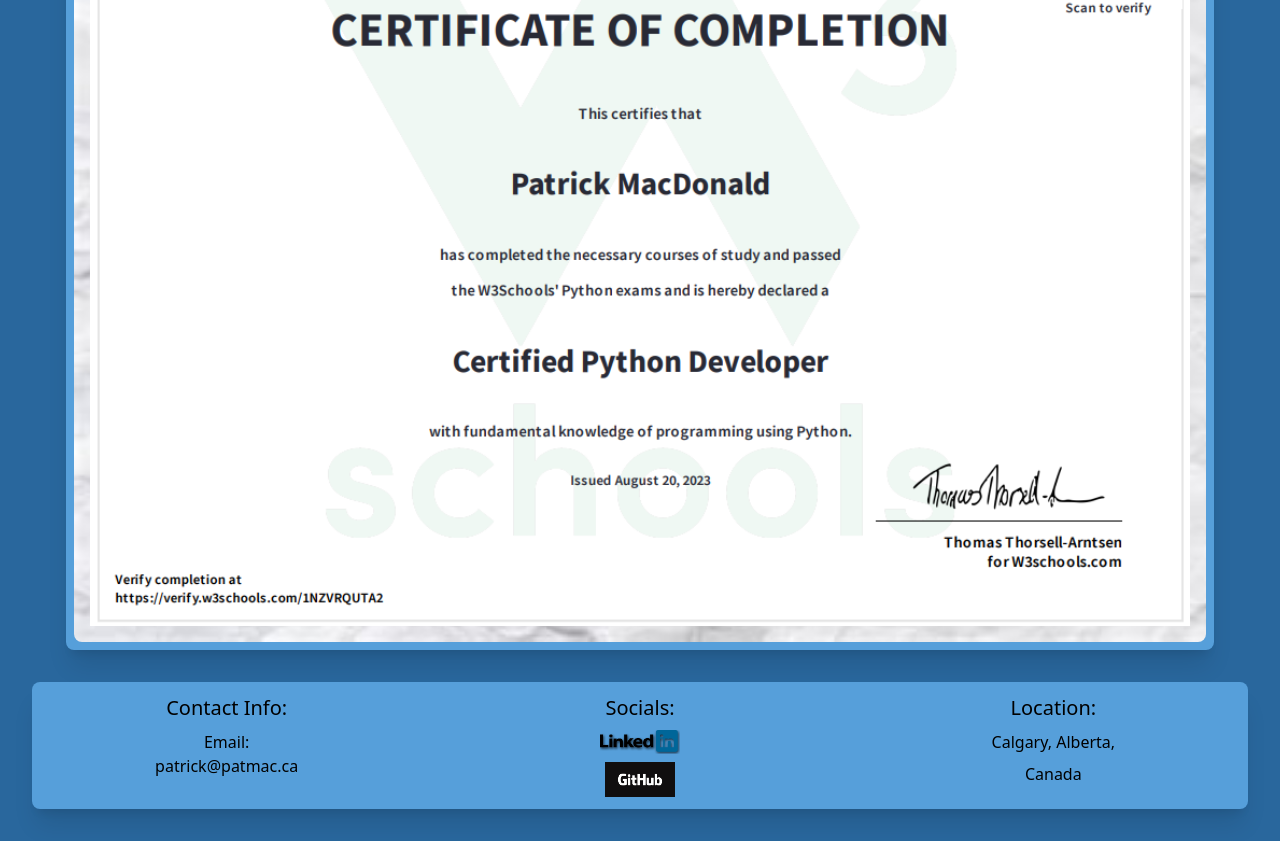
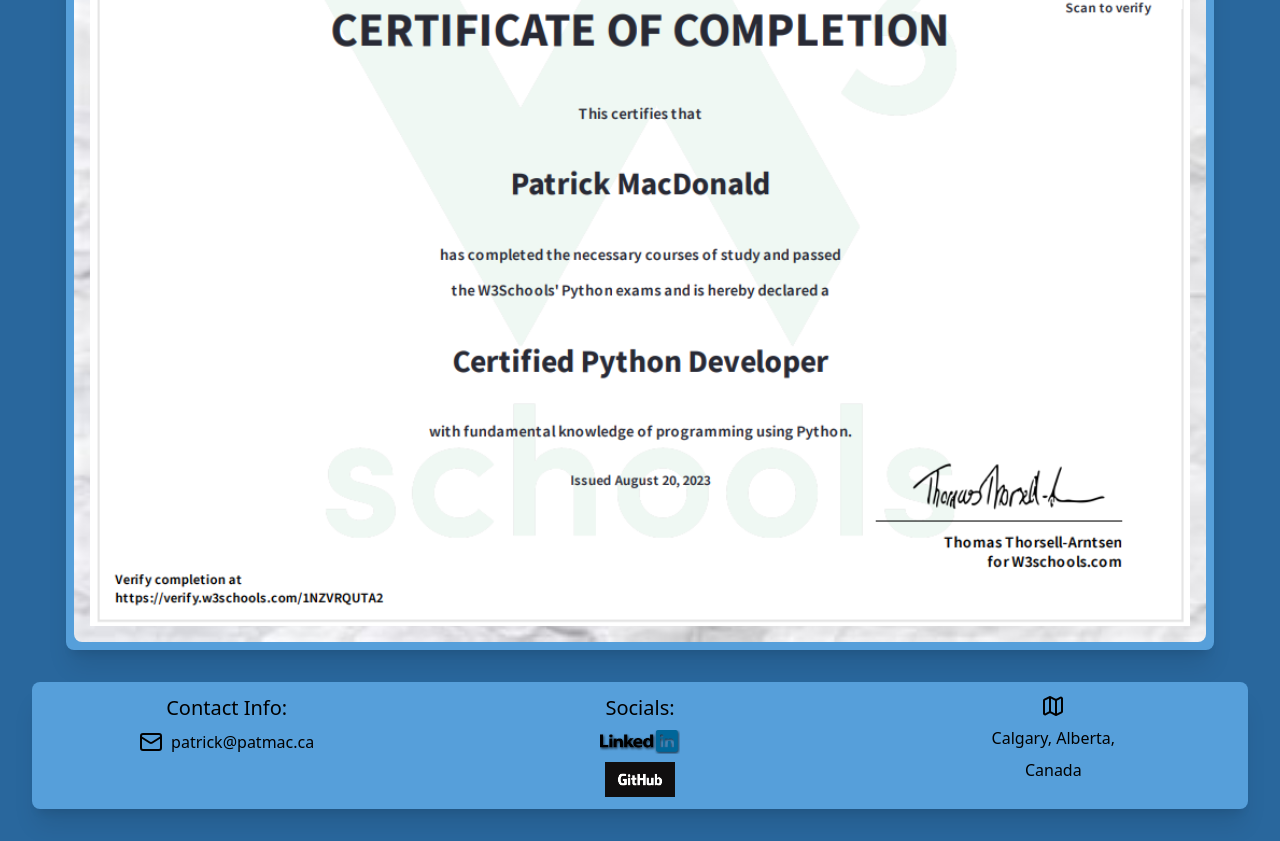
Before and after one commit to Pmacdon15/portfolio, a Next.js app: page /certifications in a window 1280 px wide. Shown: the part 2091-2932 px from the top of the page. Built offline with nearby package versions, Linux system fonts and the light colour scheme.

Commit message:
add icons

```diff
--- a/package.json
+++ b/package.json
@@ -22,7 +22,7 @@
 		"embla-carousel": "^8.6.0",
 		"embla-carousel-autoplay": "^8.6.0",
 		"embla-carousel-react": "^8.6.0",
-		"lucide-react": "^0.447.0",
+		"lucide-react": "^0.553.0",
 		"next": "^15.3.1",
 		"next-sitemap": "^4.2.3",
 		"react": "^19",
--- a/src/app/certifications/page.tsx
+++ b/src/app/certifications/page.tsx
@@ -12,7 +12,6 @@ export default function Page() {
 				>
 					<div className="flex flex-col gap-2 rounded-md bg-[url('/paper.jpeg')] bg-cover p-4">
 						<Image
-
 							alt={cert}
 							height={1200}
 							src={`/certs/${cert}`}
--- a/src/app/resume/page.tsx
+++ b/src/app/resume/page.tsx
@@ -1,4 +1,3 @@
-
 import Certifications from '@/components/ui/resume/certifications'
 import EducationComponent from '@/components/ui/resume/education'
 import ProjectsComponent from '@/components/ui/resume/projects'
--- a/src/components/ui/footer.tsx
+++ b/src/components/ui/footer.tsx
@@ -1,3 +1,4 @@
+import { Mail, Map as MapIcon } from 'lucide-react'
 import Image from 'next/image'
 import Link from 'next/link'
 export default function Footer() {
@@ -7,12 +8,12 @@ export default function Footer() {
 				<h1 className="items-center text-center text-xl">
 					Contact Info:
 				</h1>
-				<p>
-					Email:{' '}
+				<p className="flex gap-2">
 					<Link
-						className="flex hover:scale-110 hover:text-blue-500 hover:underline"
+						className="flex gap-2 hover:scale-110 hover:text-blue-500 hover:underline"
 						href="mailto:patrick@patmac.ca"
 					>
+						<Mail />
 						patrick@patmac.ca
 					</Link>
 				</p>
@@ -40,8 +41,8 @@ export default function Footer() {
 					</Link>
 				</p>
 			</div>
-			<div className="flex w-2/6 flex-col gap-1 p-2 text-center md:gap-2">
-				<h1 className="text-center text-xl">Location:</h1>
+			<div className="flex w-2/6 flex-col items-center gap-1 p-2 text-center md:gap-2">
+				<MapIcon />
 				<p>Calgary, Alberta, </p>
 				<p>Canada</p>
 			</div>
```
Also changed, not shown: src/components/ui/nav-bar.tsx (line endings or trailing spaces), 2 other files (tests, documents, lock files or other folders).
